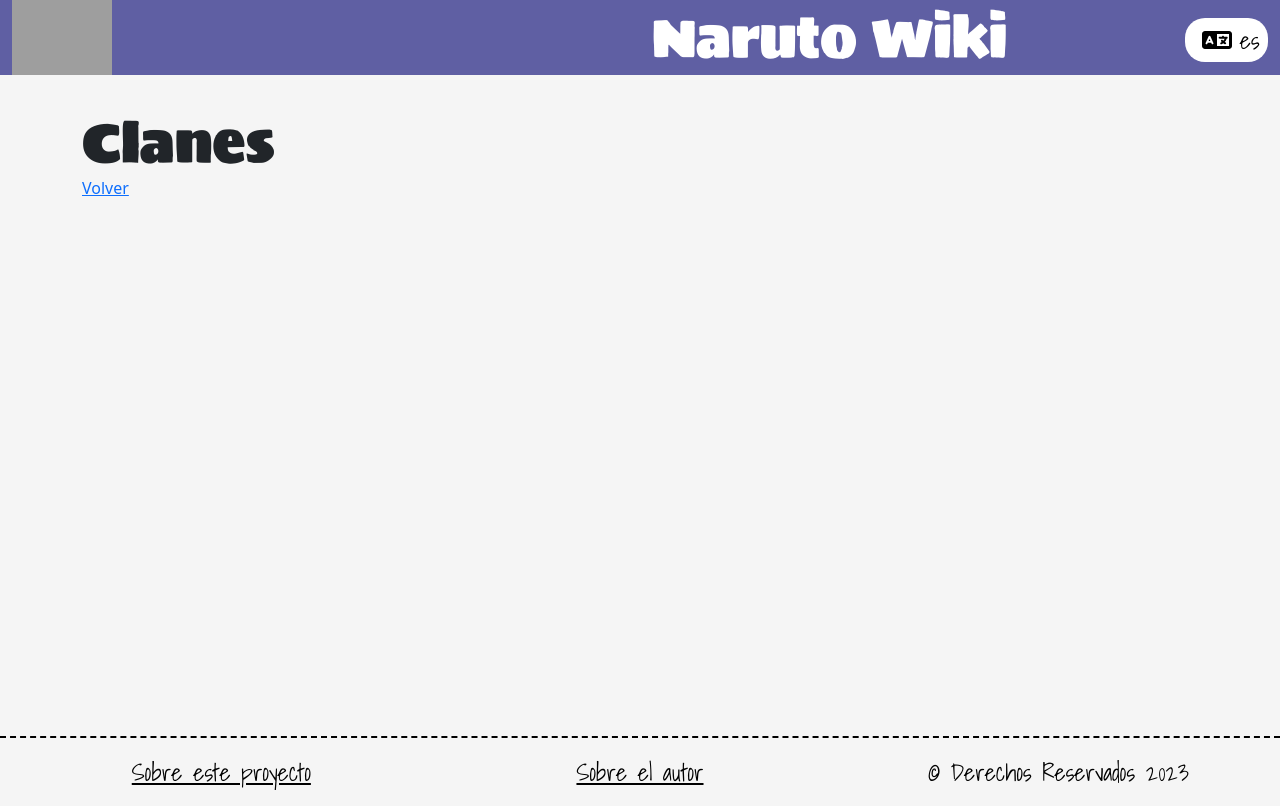
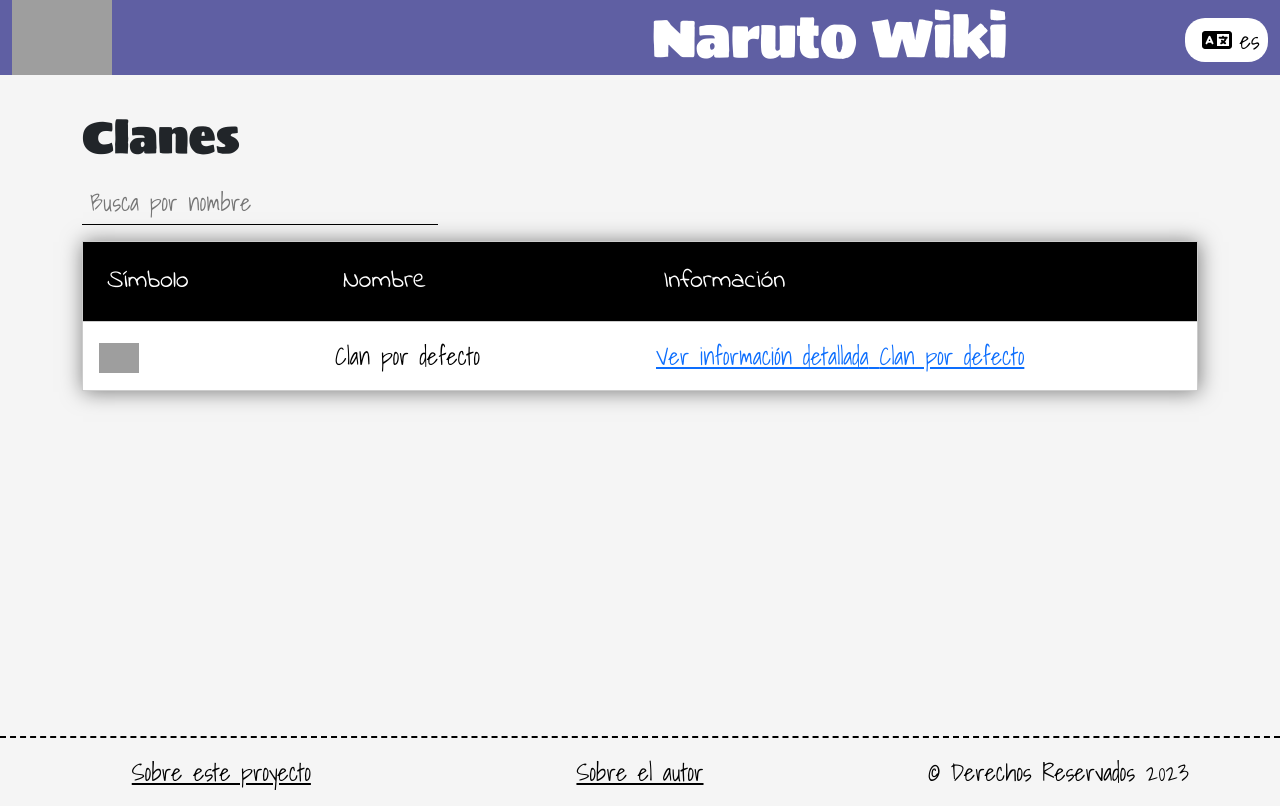
Before and after one commit to JorgeChaparroS/naruto-react, a Next.js app: page /clans in a window 1280 px wide. Built offline with nearby package versions, Linux system fonts and the light colour scheme; grey boxes are pictures that could not be loaded.

Commit message:
Input and clans page layout

```diff
--- /dev/null
+++ b/components/input/input.js
@@ -0,0 +1,8 @@
+import styles from './input.module.scss';
+
+export default function MyInput({placeholder, handleChange}) {
+    return <input type='text'
+        className={['text w-100 py-1 px-2', styles.input].join(' ')}
+        placeholder={placeholder}
+        onChange={handleChange}/>
+}
--- /dev/null
+++ b/components/input/input.module.scss
@@ -0,0 +1,11 @@
+@import '../../styles/variables.module.scss';
+
+.input {
+    border: none;
+    border-bottom: 1px solid $black;
+    background-color: transparent;
+}
+
+.input[type=text]:focus {
+    border-bottom: none;
+}
--- /dev/null
+++ b/pages/clans/clans.module.scss
@@ -0,0 +1,21 @@
+@import '../../styles/variables.module.scss';
+
+.shadowed {
+    box-shadow: 1px 1px 20px rgba(0, 0, 0, 0.5);
+    .tableHeader {
+        background-color: $black;
+        color: $white;
+    }
+
+    .tableRow {
+        background-color: $white;
+    }
+
+    .tr {
+        border: 1px solid $gray;
+    }
+
+    .imageIcon {
+        max-width: 40px;
+    }
+}
--- a/pages/clans/index.js
+++ b/pages/clans/index.js
@@ -1,15 +1,19 @@
 import Head from 'next/head';
-import Link from 'next/link';
 import Layout from '../../components/layout/layout';
 import { useRouter } from 'next/router';
 import en from '../../public/i18n/en';
 import es from '../../public/i18n/es';
+import { useState } from 'react';
+import MyInput from '../../components/input/input';
+import styles from './clans.module.scss';
 
 export default function Clans() {
 
     const router = useRouter();
     const { locale } = router;
     const i18n = locale === 'es' ? es : en;
+    const [clans, setClans] = useState([{id: 1, link: 'https://naruto.fandom.com/pt-br/wiki/Cl%C3%A3_Aburame', name: 'Clan por defecto', icon: 'http://pm1.narvii.com/6401/9166125f4fa0ba70244cadbfba51ace7ecba57d3_00.jpg'}]);
+    const [keyWord, setKeyWord] = useState('');
 
     return (
         <Layout>
@@ -17,8 +21,70 @@
                 <title>{`${i18n.header} - ${i18n.mainPage.clansCard.title}`}</title>
             </Head>
             <main className='container mx-auto content-page-container'>
-                <h1>Clanes</h1>
-                <Link href="/">Volver</Link>
+                <h2 className='d-none d-xl-block'>{i18n.mainPage.clansCard.title}</h2>
+                {
+                    clans?.length > 0 && (
+                        <>
+                            <section className='row mt-3'>
+                                <div className='col-12 col-md-6 col-xl-4'>
+                                    <MyInput placeholder={i18n.clansPage.input} handleChange={e => setKeyWord(e.target.value)}></MyInput>
+                                </div>
+                            </section>
+
+                            <section className={[styles.shadowed, 'mt-3'].join(' ')}>
+                                <table className="w-100 d-none d-xl-table">
+                                    <thead>
+                                        <tr className={[styles.tableHeader, styles.tr].join(' ')}>
+                                            <th className="p-4 w-20 h5">{i18n.clansPage.column1}</th>
+                                            <th className="p-4 w-30 h5">{i18n.clansPage.column2}</th>
+                                            <th className="p-4 w-50 h5">{i18n.clansPage.column3}</th>
+                                        </tr>
+                                    </thead>
+                                    <tbody>
+                                        {
+                                            clans.map((clan, index) => {
+                                                return <tr key={clan?.id || `clan-${index}`} className={[styles.tr, styles.tableRow].join(' ')}>
+                                                    <td className='p-3 w-20 text'>
+                                                        {clan?.icon && (<img src={clan?.icon} className={styles.imageIcon}/>)}
+                                                    </td>
+                                                    <td className='p-3 w-30 text'>{clan?.name}</td>
+                                                    <td className='p-3 w-50 text'>
+                                                        <a href={clan.link} target="_blank">{i18n.clansPage.link} {clan?.name}</a>
+                                                    </td>
+                                                </tr>
+                                            })
+                                        }
+                                    </tbody>
+                                </table>
+
+                                <table className="w-100 d-xl-none">
+                                    <thead>
+                                        <tr className={[styles.tableHeader, styles.tr].join(' ')}>
+                                            <th className="p-3 w-100 h5">{i18n.mainPage.clansCard.title}</th>
+                                        </tr>
+                                    </thead>
+                                    <tbody>
+                                        {
+                                            clans.map((clan, index) => {
+                                                return <tr key={clan?.id || `clan-${index}`} className={[styles.tr, styles.tableRow, 'w-100'].join(' ')}>
+                                                    <td className='p-3 row align-items-center'>
+                                                        <aside className='col-3 col-md-2'>
+                                                            {clan?.icon && (<img src={clan?.icon} className={styles.imageIcon}/>)}
+                                                        </aside>
+                                                        <aside className='col-9 col-md-10 text'>
+                                                            <p className='mb-2'>{clan?.name}</p>
+                                                            <a href={clan.link} target="_blank">{i18n.clansPage.link} {clan?.name}</a>
+                                                        </aside>
+                                                    </td>
+                                                </tr>
+                                            })
+                                        }
+                                    </tbody>
+                                </table>
+                            </section>
+                        </>
+                    )
+                }
             </main>
         </Layout>
     );
```
